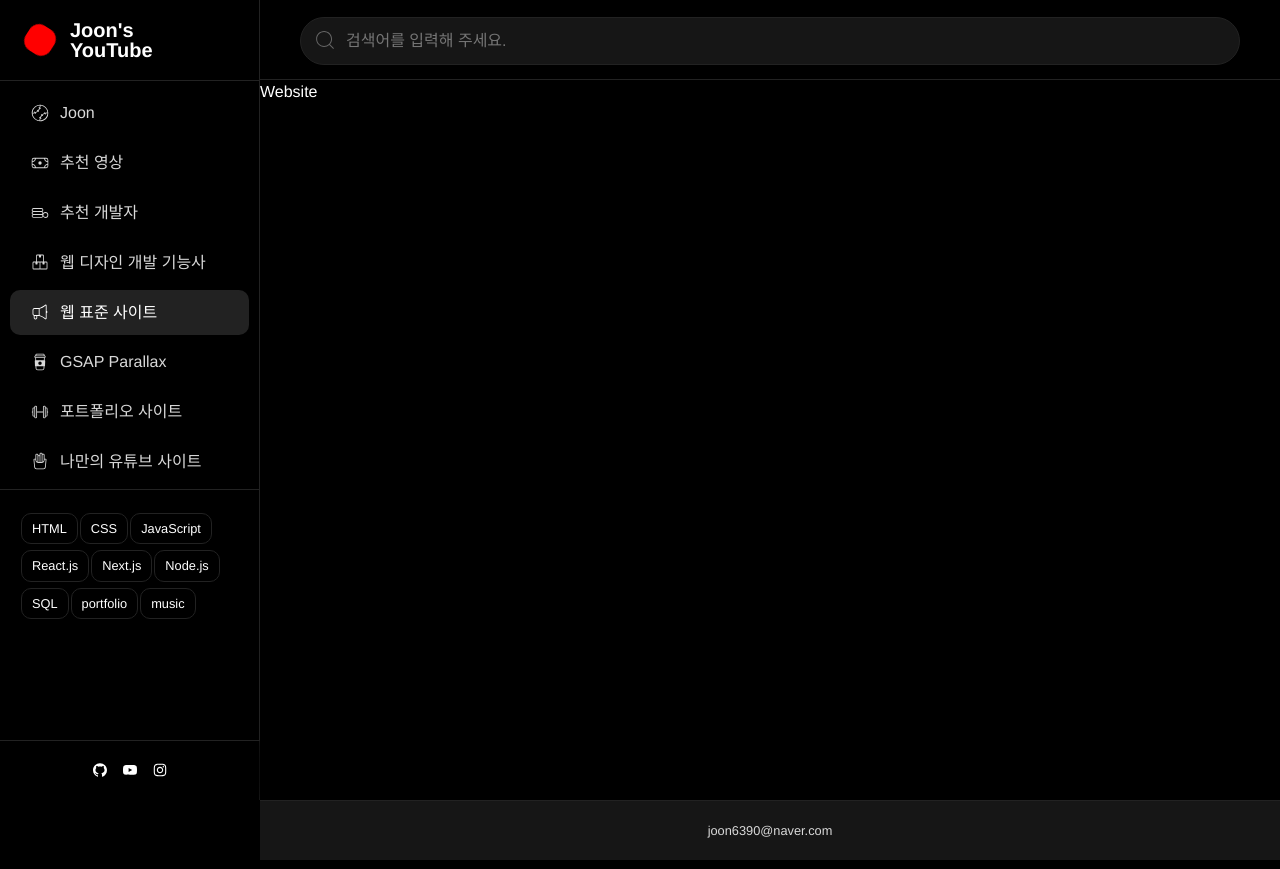
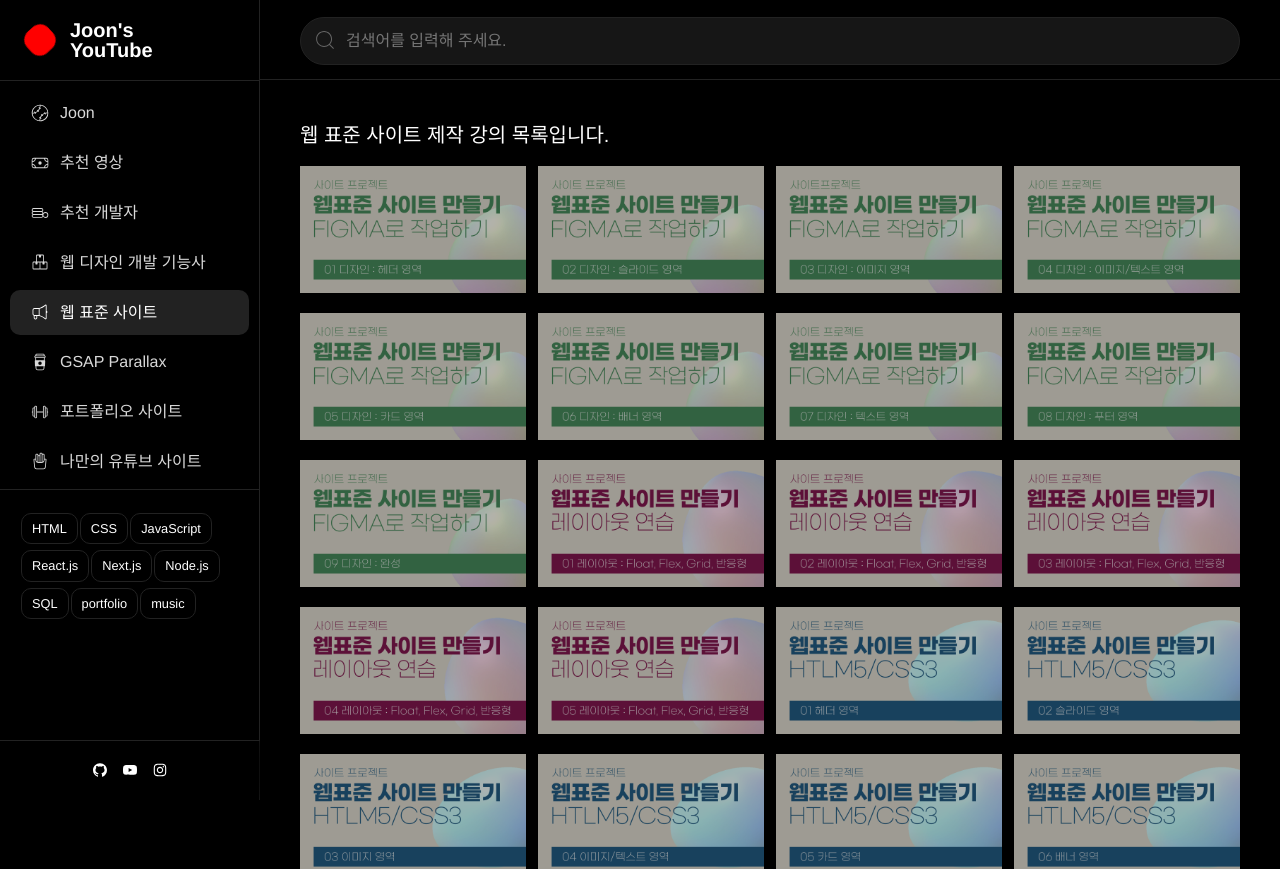
Before and after one commit to joon6390/Joon-Youtube, a React (Create React App) app: page /website in a window 1280 px wide. Shown: the top 869 px of the page. Built offline with nearby package versions, Linux system fonts and the light colour scheme; a web font is replaced by a local one.

Commit message:
나머지 페이지 작업 완료

```diff
--- /dev/null
+++ b/src/components/video/VideoCard.jsx
@@ -0,0 +1,20 @@
+import React from 'react'
+import { Link } from 'react-router-dom'
+
+const VideoCard = ({ videos }) => {
+    return (
+        <>
+            {videos.map((video, key) => (
+                <div className="video" key={key}>
+                    <div className="video__thumb play__icon">
+                        <Link to={`/video/${video.videoId}`}>
+                            <img src={video.img} alt={video.title} />
+                        </Link>
+                    </div>
+                </div>
+            ))}
+        </>
+    )
+}
+
+export default VideoCard
--- a/src/pages/Developer.jsx
+++ b/src/pages/Developer.jsx
@@ -1,16 +1,26 @@
-import React from 'react'
+import React, { useEffect, useState } from 'react'
 import Main from '../components/section/Main'
 
 import { developerText } from '../data/developer'
 import { Link } from 'react-router-dom'
 
 const Developer = () => {
+    const [loading, setLoading] = useState(true);
+
+    useEffect(() => {
+        setTimeout(() => {
+            setLoading(false);
+        }, 300);
+    }, []);
+
+    const developerPageClass = loading ? 'isLoading' : 'isLoaded';
+
     return (
         <Main
             title = "추천 개발자"
             description="오늘의 추천 개발자 유튜버입니다.">
 
-            <section id='developerPage'>
+            <section id='developerPage' className={developerPageClass}>
                 <h2>추천 개발자를 소개합니다.</h2>
                 <div className='developer__inner'>
                     {developerText.map((developer, key) => (
--- a/src/pages/Gsap.jsx
+++ b/src/pages/Gsap.jsx
@@ -1,12 +1,31 @@
-import React from 'react'
+import React, { useEffect, useState } from 'react'
 import Main from '../components/section/Main'
 
+import VideoCard from '../components/video/VideoCard'
+import { gsapText } from '../data/gsap'
+
 const Gsap = () => {
+    const [loading, setLoading] = useState(true);
+
+    useEffect(() => {
+        setTimeout(() => {
+            setLoading(false);
+        }, 300);
+    }, []);
+
+    const gsapPageClass = loading ? 'isLoading' : 'isLoaded';
+
     return (
         <Main
             title = "GSAP 사이트"
             description="GSAP 사이트 튜토리얼 강의입니다.">
-            Gsap
+
+            <section id='gsapPage' className={gsapPageClass}>
+                <h2>GSAP Parallax 강의 목록입니다.</h2>
+                <div className="video__inner">
+                    <VideoCard videos={gsapText} />
+                </div>
+            </section>
         </Main>
     )
 }
--- a/src/pages/Port.jsx
+++ b/src/pages/Port.jsx
@@ -1,12 +1,31 @@
-import React from 'react'
+import React, { useEffect, useState } from 'react'
 import Main from '../components/section/Main'
 
+import VideoCard from '../components/video/VideoCard'
+import { portfolioText } from '../data/port'
+
 const Port = () => {
+    const [loading, setLoading] = useState(true);
+
+    useEffect(() => {
+        setTimeout(() => {
+            setLoading(false);
+        }, 300);
+    }, []);
+
+    const portPageClass = loading ? 'isLoading' : 'isLoaded';
+
     return (
         <Main
             title = "포트폴리오 사이트"
             description="포트폴리오 사이트 튜토리얼 강의입니다.">
-            Port
+
+            <section id='portPage' className={portPageClass}>
+                <h2>포트폴리오 사이트 제작 강의 목록입니다.</h2>
+                <div className="video__inner">
+                    <VideoCard videos={portfolioText} />
+                </div>
+            </section>
         </Main>
     )
 }
--- a/src/pages/Today.jsx
+++ b/src/pages/Today.jsx
@@ -1,17 +1,27 @@
-import React from 'react'
+import React, { useEffect, useState } from 'react'
 import Main from '../components/section/Main'
 
 import { todayText } from '../data/today'
 import { Link } from 'react-router-dom'
 
 const Today = () => {
+    const [loading, setLoading] = useState(true);
+
+    useEffect(() => {
+        setTimeout(() => {
+            setLoading(false);
+        }, 300);
+    }, []);
+
+    const todayPageClass = loading ? 'isLoading' : 'isLoaded';
+
     return (
         <Main
             title = "추천 영상"
             description="오늘의 추천 유튜브 영상입니다.">
 
-            <section id='todayPage'>
-                <h2>오늘의 추천 영상입니다.</h2>
+            <section id='todayPage' className={todayPageClass}>
+                <h2>오늘의 추천 유튜브 영상 목록입니다.</h2>
 
                 {todayText.map((today, key) => (
                     <div className='today__inner' key={key}>
--- a/src/pages/Webd.jsx
+++ b/src/pages/Webd.jsx
@@ -1,12 +1,31 @@
-import React from 'react'
+import React, { useEffect, useState } from 'react'
 import Main from '../components/section/Main'
 
+import { webdText } from '../data/webd'
+import VideoCard from '../components/video/VideoCard'
+
 const Webd = () => {
+    const [loading, setLoading] = useState(true);
+
+    useEffect(() => {
+        setTimeout(() => {
+            setLoading(false);
+        }, 300);
+    }, []);
+
+    const webdPageClass = loading ? 'isLoading' : 'isLoaded';
+
     return (
         <Main
             title = "웹 디자인 개발 기능사"
             description="웹 디자인 개발 기능사 튜토리얼 강의입니다.">
-            Webd
+
+            <section id='webdPage' className={webdPageClass}>
+                <h2>웹 디자인 개발 기능사 실기 강의 목록입니다.</h2>
+                <div className="video__inner">
+                    <VideoCard videos={webdText} />
+                </div>
+            </section>
         </Main>
     )
 }
--- a/src/pages/Website.jsx
+++ b/src/pages/Website.jsx
@@ -1,12 +1,31 @@
-import React from 'react'
+import React, { useEffect, useState } from 'react'
 import Main from '../components/section/Main'
 
+import VideoCard from '../components/video/VideoCard'
+import { websiteText } from '../data/website'
+
 const Website = () => {
+    const [loading, setLoading] = useState(true);
+
+    useEffect(() => {
+        setTimeout(() => {
+            setLoading(false);
+        }, 300);
+    }, []);
+
+    const websitePageClass = loading ? 'isLoading' : 'isLoaded';
+
     return (
         <Main
-            title = "웹 표준 사이트"
-            description="웹 표준 사이트 튜토리얼 강의입니다.">
-            Website
+            title = "웹표준 사이트"
+            description="웹표준 사이트 튜토리얼 강의입니다.">
+
+            <section id='websitePage' className={websitePageClass}>
+                <h2>웹 표준 사이트 제작 강의 목록입니다.</h2>
+                <div className="video__inner">
+                    <VideoCard videos={websiteText} />
+                </div>
+            </section>
         </Main>
     )
 }
--- a/src/pages/Youtube.jsx
+++ b/src/pages/Youtube.jsx
@@ -1,12 +1,31 @@
-import React from 'react'
+import React, { useEffect, useState } from 'react'
 import Main from '../components/section/Main'
 
+import VideoCard from '../components/video/VideoCard'
+import { youtubeText } from '../data/youtube'
+
 const Youtube = () => {
+    const [loading, setLoading] = useState(true);
+
+    useEffect(() => {
+        setTimeout(() => {
+            setLoading(false);
+        }, 300);
+    }, []);
+
+    const youtubePageClass = loading ? 'isLoading' : 'isLoaded';
+
     return (
         <Main
-            title = "나만의 유튜브 사이트"
-            description="나만의 유튜브 사이트 튜토리얼 강의입니다.">
-            Youtube
+            title = "유튜브 사이트"
+            description="유튜브 사이트 튜토리얼 강의입니다.">
+
+            <section id='youtubePage' className={youtubePageClass}>
+                <h2>나만의 유튜브 사이트 제작 강의 목록입니다.</h2>
+                <div className="video__inner">
+                    <VideoCard videos={youtubeText} />
+                </div>
+            </section>
         </Main>
     )
 }
```
